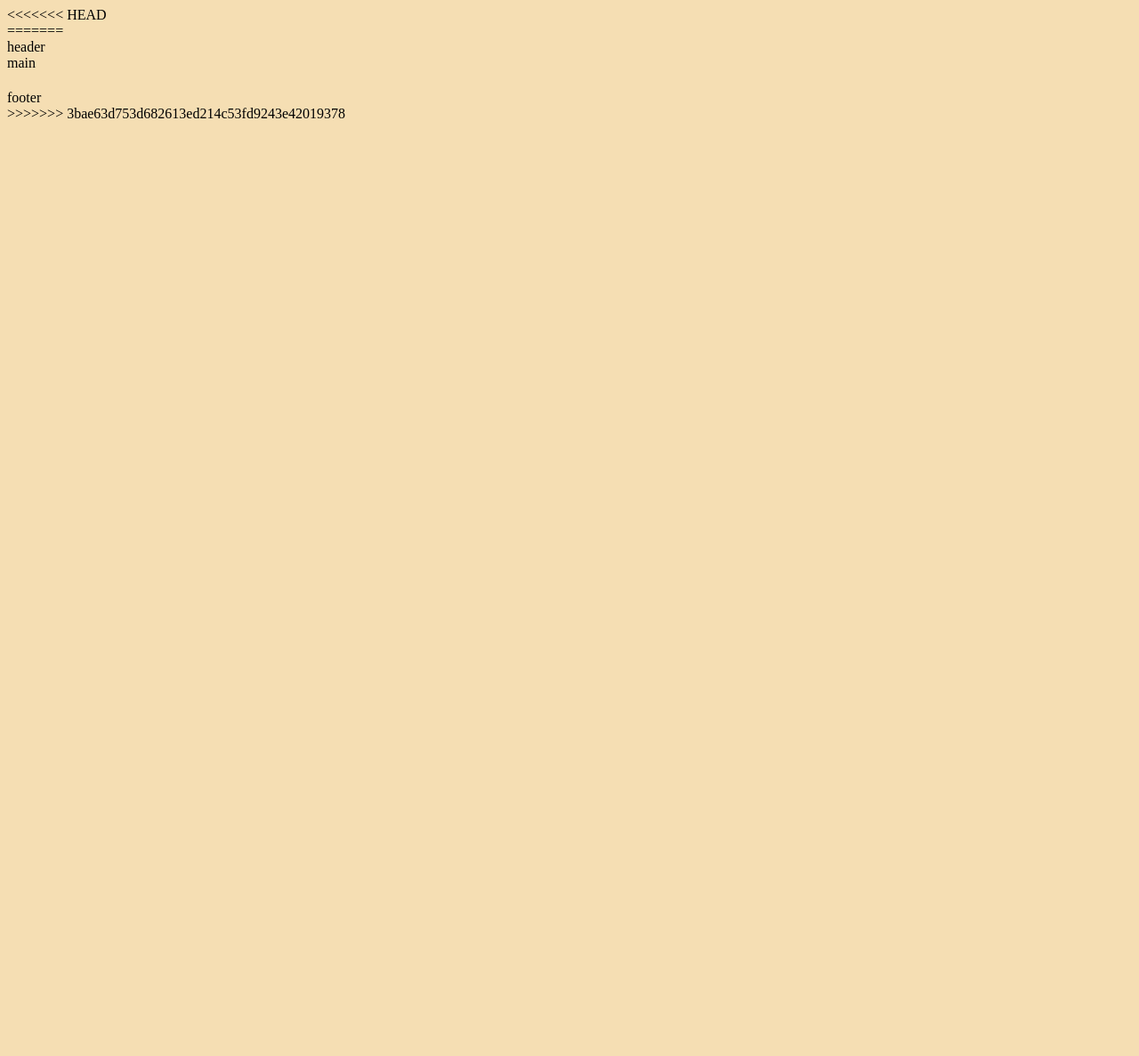
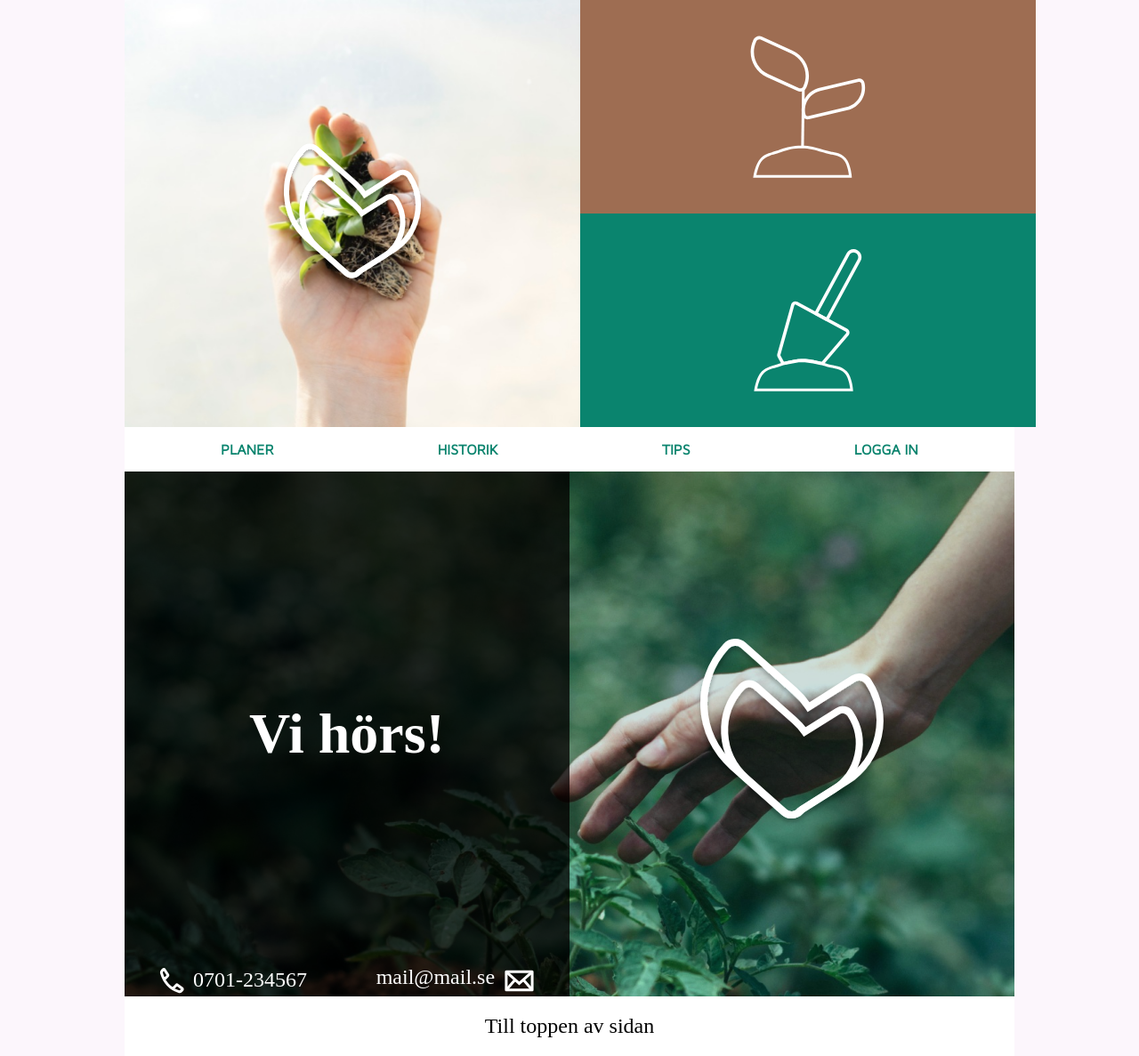
Before and after one commit to AntonK95/Planned-Planthood, a plain HTML site: page index.html in a window 1280 px wide. Shown: the whole page at 89% size. Before the commit the page ends 800 px from the top, so only its background shows below. Drawn offline with Linux system fonts and the light colour scheme.

Commit message:
headerfooter

```diff
--- a/index.html
+++ b/index.html
@@ -9,22 +9,49 @@
 </head>
 
 <body>
-<<<<<<< HEAD
+    <div class="wrapper" id="top">
         <header>
-=======
-    <header>header</header>
-    <main>main</main>
-    <h1></h1>
-    <footer>footer</footer>
->>>>>>> 3bae63d753d682613ed214c53fd9243e42019378
-
+            <section class="headerPictures">
+                <article class="headerLeaf">
+                    <img src="assets/plannedplanthoodlogo.svg" alt="logo">
+                </article>
+                <article class="headerPlant">
+                    <img src="assets/seedling.svg" alt="seedling">
+                </article>
+                <article class="headerSpade">
+                    <img src="assets/spade.svg" alt="spade">
+                </article>
+            </section>
+            <nav>
+                <p>PLANER</p>
+                <p>HISTORIK</p>
+                <p>TIPS</p>
+                <p>LOGGA IN</p>
+            </nav>
         </header>
         <main>
 
         </main>
         <footer>
-
+            <section class="footerFlex">
+                <article class="footerLeft">
+                    <h2>Vi hörs!</h2>
+                    <section class="contactInfo">
+                        <article><img src="assets/phone.svg">
+                            <p>0701-234567</p>
+                        </article>
+                        <article>
+                            <p>mail@mail.se</p> <img src="assets/mail.svg">
+                        </article>
+                    </section>
+                </article>
+                <article class="footerRight">
+                    <section><img src="assets/plannedplanthoodlogo.svg"> </section>
+                </article>
+            </section>
+            <section class="bottenNav"><a href="#top">Till toppen av sidan</a></section>
         </footer>
+    </div>
 </body>
 
 </html>
--- a/style.css
+++ b/style.css
@@ -1,6 +1,131 @@
+@import url('https://fonts.googleapis.com/css2?family=Maven+Pro&display=swap');
+
 * {
     box-sizing: border-box;
+    margin: 0;
+    padding: 0;
 }
+
 body {
-    background-color: wheat;
+    background-color: #fcf6fc;
 }
+
+div.wrapper {
+    max-width: 1000px;
+    margin: auto;
+}
+
+.headerPictures {
+    height: 60vh;
+    width: 80vw;
+    display: grid;
+    grid-template-columns: 1fr 1fr;
+    grid-template-areas:
+        "leaf plant"
+        "leaf spade";
+}
+
+.headerLeaf {
+    grid-area: leaf;
+    background-image: url(assets/Rectangle\ 25.png);
+    background-size: cover;
+    background-position: center;
+    background-repeat: no-repeat;
+    display: flex;
+    justify-content: center;
+    align-items: center;
+}
+
+.headerPlant {
+    grid-area: plant;
+    background-color: #9e6d52;
+    display: flex;
+    justify-content: center;
+    align-items: center;
+}
+
+.headerSpade {
+    grid-area: spade;
+    background-color: #0a846e;
+    display: flex;
+    justify-content: center;
+    align-items: center;
+}
+
+header>section>article>img {
+    height: 10rem;
+    width: 10rem;
+}
+
+nav {
+    display: flex;
+    justify-content: space-around;
+    padding: 1em;
+    color: #0a846e;
+    background-color: #ffffff;
+    font-family: "maven pro", "sans serif";
+    font-weight: 700;
+}
+
+.footerFlex {
+    background-image: url(assets/Rectangle\ 22.png);
+    height: 590px;
+    background-size: cover;
+    display: flex;
+    flex-direction: row;
+    color: #ffffff;
+    width: 100%;
+}
+
+.footerLeft {
+    width: 50%;
+    background-color: rgba(0, 0, 0, .79);
+    display: flex;
+    flex-direction: row;
+    justify-content: center;
+    align-items: center;
+    position: relative;
+}
+
+.footerLeft h2 {
+    font-size: 64px;
+}
+
+.footerRight {
+    background-color: rgba(5, 87, 72, .2);
+    width: 50%;
+    display: flex;
+    flex-direction: column;
+    justify-content: center;
+    align-items: center;
+}
+
+.contactInfo {
+    position: absolute;
+    width: 100%;
+    bottom: 0;
+    display: flex;
+    flex-direction: row;
+    justify-content: space-around;
+    font-size: 24px;
+    align-items: center;
+}
+
+.contactInfo article {
+    display: flex;
+    flex-direction: row;
+    gap: 10px;
+}
+
+.bottenNav {
+    width: 100%;
+    text-align: center;
+    background-color: #ffffff;
+    font-size: 24px;
+    padding: 20px;
+}
+
+.bottenNav a {
+    text-decoration: none;
+    color: black;
+}
```
Also changed, not shown: assets/Path 16.png (added), assets/envelope.png (added), assets/mail.svg (added), assets/phone.svg (added). Lines whose indentation alone changed are shown as unchanged.
